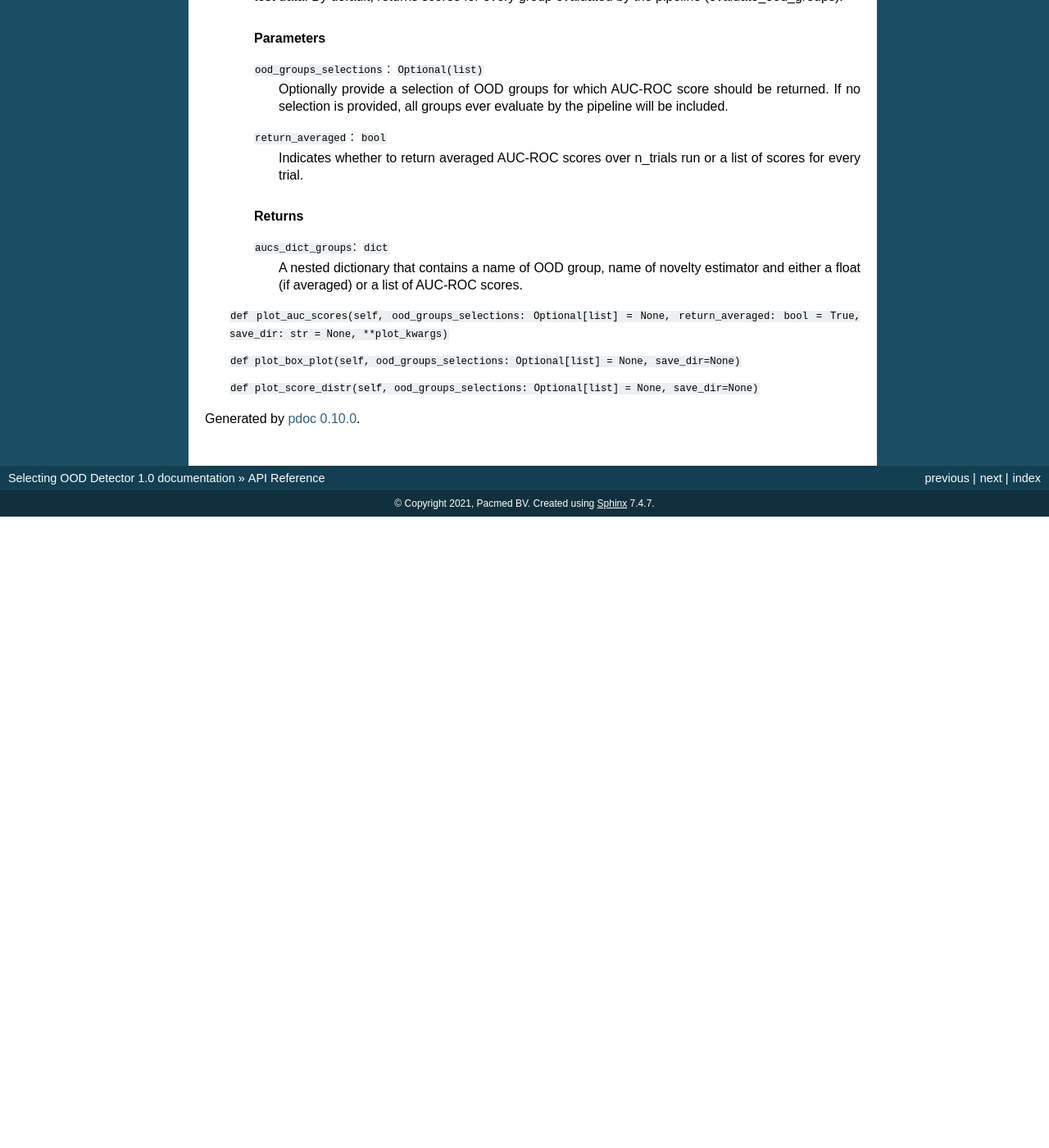
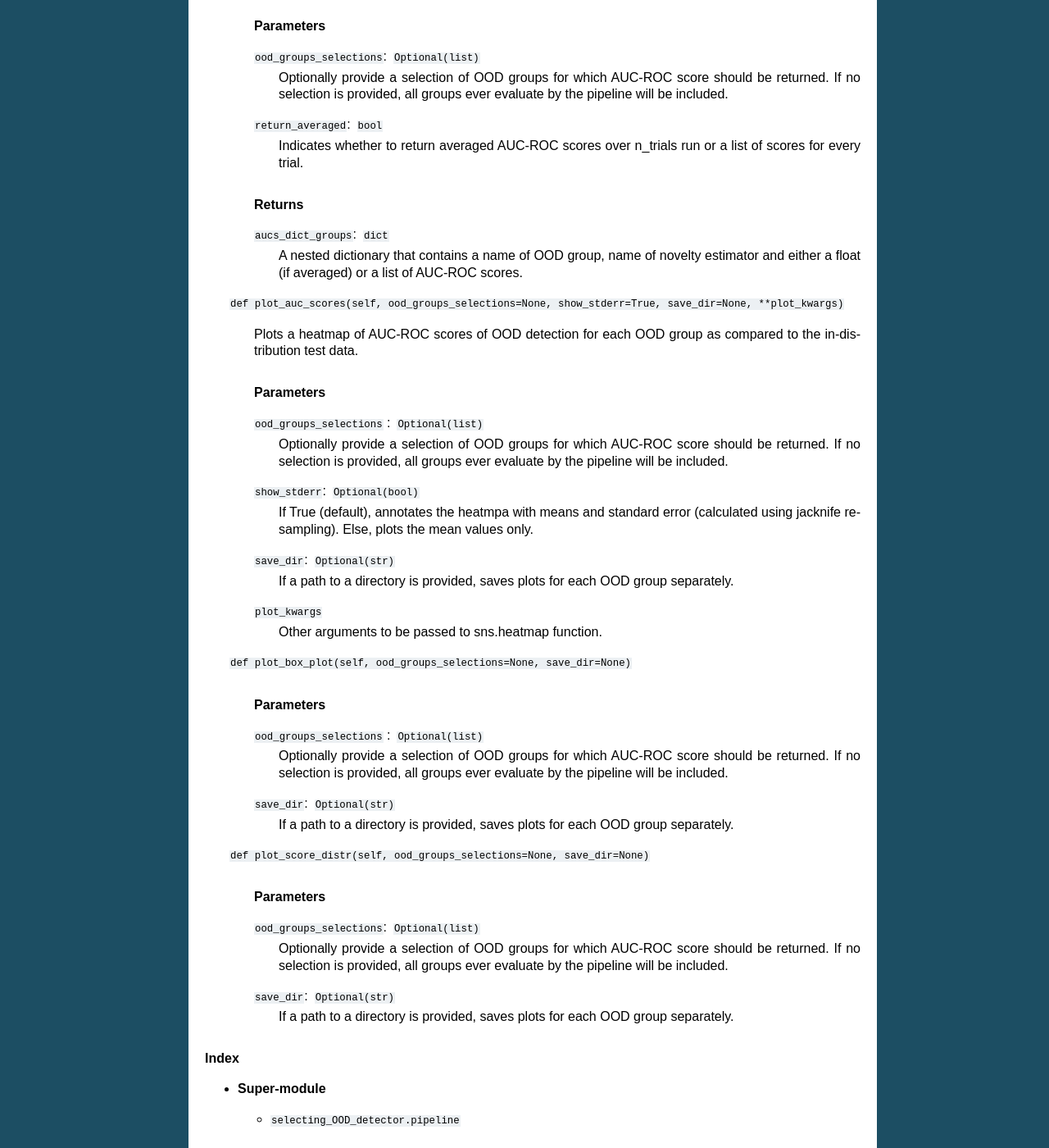
Before and after one commit to karinazad/selecting_OOD_detector, a Sphinx documentation site: the page built from docs/api.rst, in a window 1280 px wide and 1400 px high, scrolled down 1977 px. Shown: the whole window at 82% size. Built offline with Sphinx 7.4.7, drawn with Linux system fonts in a browser that asks for light colours; before the commit the page ends 2607 px from its top, so only the background shows below that; some of the changed text lies outside the part shown.

Commit message:
Update api.rst

```diff
--- a/docs/api.rst
+++ b/docs/api.rst
@@ -7,8 +7,6 @@ OODPipeline
 
 
 ``selecting_OOD_detector.pipeline.ood_pipeline``
-
-
 
 .. contents::
    :depth: 3
@@ -101,9 +97,11 @@ OODPipeline
                .. rubric:: Returns
                   :name: returns
 
-               ``out_domain_scores`` : ``dict``
+             ``out_domain_scores`` : ``dict``
                   Returns a dictionary of novelty scores given by each
                   model for each sample in every OOD group.
+
+
 
          ``def fit(self, X_train, X_test, **kwargs)``
             .. container:: desc
@@ -144,12 +141,12 @@ OODPipeline
                .. rubric:: Parameters
                   :name: parameters
 
-               ``ood_groups_selections`` : ``Optional(list)``
+               ``ood_groups_selections``: ``Optional(list)``
                   Optionally provide a selection of OOD groups for which
                   AUC-ROC score should be returned. If no selection is
                   provided, all groups ever evaluate by the pipeline
                   will be included.
-               ``return_averaged`` : ``bool``
+               ``return_averaged``: ``bool``
                   Indicates whether to return averaged AUC-ROC scores
                   over n_trials run or a list of scores for every trial.
 
@@ -162,16 +159,89 @@ OODPipeline
                   averaged) or a list of AUC-ROC scores.
 
 
-         ``def plot_auc_scores(self, ood_groups_selections: Optional[list] = None, return_averaged: bool = True, save_dir: str = None, **plot_kwargs)``
+
+
+         ``def plot_auc_scores(self, ood_groups_selections=None, show_stderr=True, save_dir=None, **plot_kwargs)``
             .. container:: desc
 
+               Plots a heatmap of AUC-ROC scores of OOD detection for
+               each OOD group as compared to the in-distribution test
+               data.
 
-         ``def plot_box_plot(self, ood_groups_selections: Optional[list] = None, save_dir=None)``
-            .. container:: desc
+               .. rubric:: Parameters
+                  :name: parameters
 
-         ``def plot_score_distr(self, ood_groups_selections: Optional[list] = None, save_dir=None)``
-            .. container:: desc
+               ``ood_groups_selections`` : ``Optional(list)``
+                  Optionally provide a selection of OOD groups for which
+                  AUC-ROC score should be returned. If no selection is
+                  provided, all groups ever evaluate by the pipeline
+                  will be included.
+               ``show_stderr``: ``Optional(bool)``
+                  If True (default), annotates the heatmpa with means
+                  and standard error (calculated using jacknife
+                  resampling). Else, plots the mean values only.
+               ``save_dir``: ``Optional(str)``
+                  If a path to a directory is provided, saves plots for
+                  each OOD group separately.
+               ``plot_kwargs``
+                  Other arguments to be passed to sns.heatmap function.
 
 
 
+         ``def plot_box_plot(self, ood_groups_selections=None, save_dir=None)``
+            .. container:: desc
+
+               .. rubric:: Parameters
+                  :name: parameters
+
+               ``ood_groups_selections`` : ``Optional(list)``
+                  Optionally provide a selection of OOD groups for which
+                  AUC-ROC score should be returned. If no selection is
+                  provided, all groups ever evaluate by the pipeline
+                  will be included.
+               ``save_dir``: ``Optional(str)``
+                  If a path to a directory is provided, saves plots for
+                  each OOD group separately.
+
+
+
+         ``def plot_score_distr(self, ood_groups_selections=None, save_dir=None)``
+            .. container:: desc
+
+               .. rubric:: Parameters
+                  :name: parameters
+
+               ``ood_groups_selections``: ``Optional(list)``
+                  Optionally provide a selection of OOD groups for which
+                  AUC-ROC score should be returned. If no selection is
+                  provided, all groups ever evaluate by the pipeline
+                  will be included.
+               ``save_dir``: ``Optional(str)``
+                  If a path to a directory is provided, saves plots for
+                  each OOD group separately.
+
+
+   .. rubric:: Index
+      :name: index
+
+   .. container:: toc
+
+   -  .. rubric:: Super-module
+         :name: super-module
+
+      -  ``selecting_OOD_detector.pipeline``
+
+   -  .. rubric:: `Classes <#header-classes>`__
+         :name: classes
+
+      -  .. rubric:: ``OODPipeline``
+            :name: oodpipeline
+
+         -  ``evaluate_ood_groups``
+         -  ``fit``
+         -  ``get_auc_scores``
+         -  ``plot_auc_scores``
+         -  ``plot_box_plot``
+         -  ``plot_score_distr``
+
 Generated by `pdoc 0.10.0 <https://pdoc3.github.io/pdoc>`__.
```
Also changed, not shown: other parts of docs/api.rst (+8 -11 lines).
